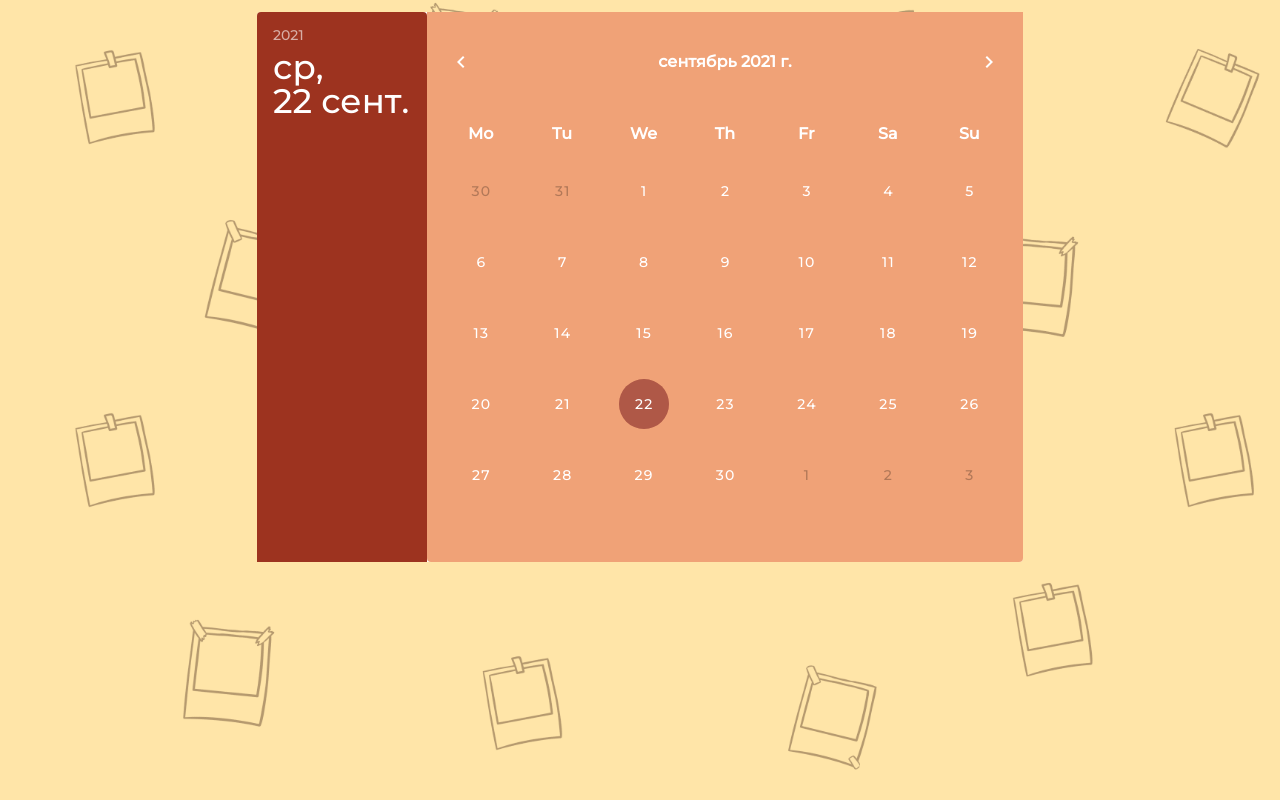
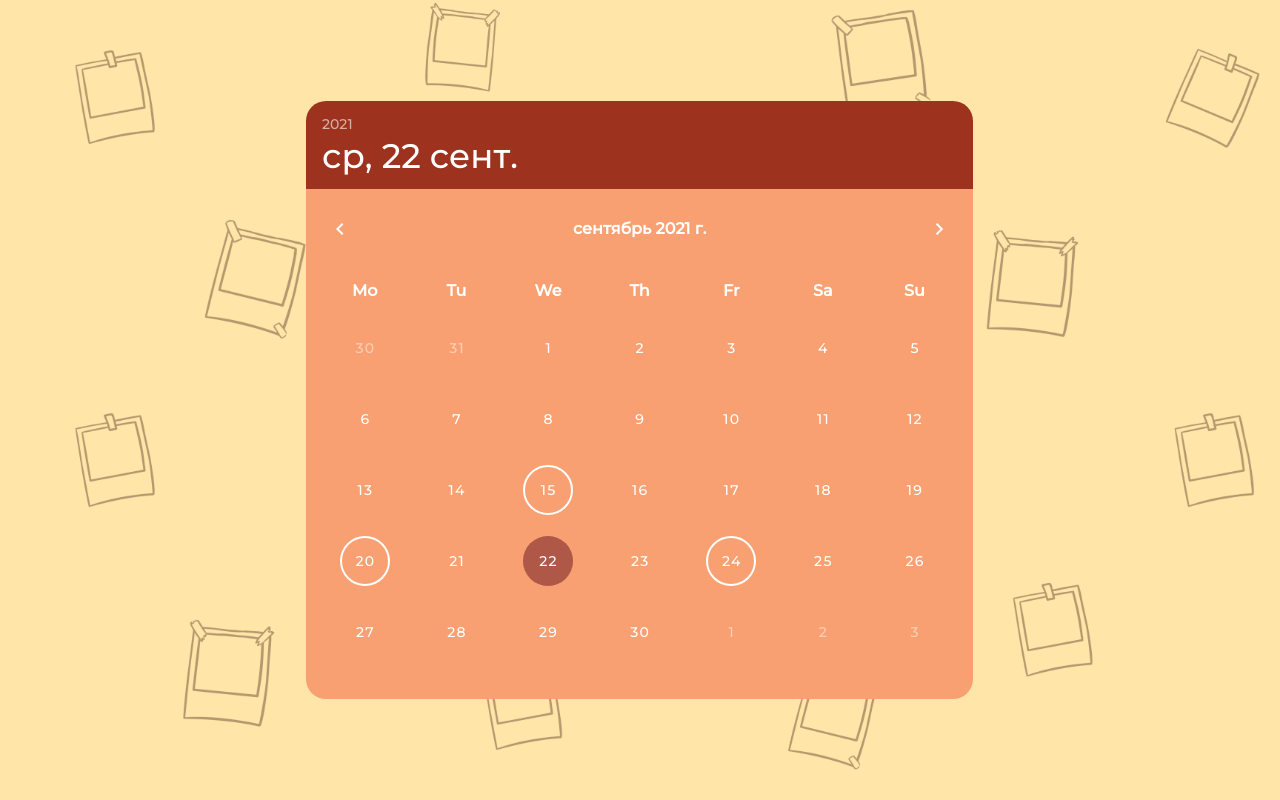
Before and after one commit to Andromeda-12/thread-of-life-vue, a Vue app: page /dashboard in a window 1280 px wide. Built offline with nearby package versions, Linux system fonts and the light colour scheme.

Commit message:
доделал календарь

```diff
--- a/src/components/EventCalendar.vue
+++ b/src/components/EventCalendar.vue
@@ -4,8 +4,9 @@
     class="calendar"
     locale="ru-ru"
     full-width
+    picker
+    :events="arrayEvents"
     show-adjacent-months
-    landscape
     :weekday-format="weekdayFormat"
     :first-day-of-week="1"
   ></v-date-picker>
@@ -21,6 +22,8 @@ export default {
       picker: new Date(Date.now() - new Date().getTimezoneOffset() * 60000)
         .toISOString()
         .substr(0, 10),
+      dates: ['2021-09-15', '2021-09-20', '2021-09-24'],
+      arrayEvents: ['2021-09-15', '2021-09-20', '2021-09-24'],
     }
   },
   methods: {
@@ -37,7 +40,7 @@ export default {
 }
 
 .v-date-picker-table {
-  height: 450px !important;
+  height: 430px !important;
 }
 
 .v-date-picker-table table {
@@ -51,7 +54,7 @@ export default {
 }
 
 .v-date-picker-header {
-  height: 100px;
+  height: 80px;
 }
 
 .v-date-picker-table th {
@@ -59,23 +62,81 @@ export default {
 }
 
 .v-application .primary {
-    background-color: #9d331f !important;
+  background-color: #9d331f !important;
 }
 
 .theme--light.v-picker__body {
-    background-color: #f0a277 !important;
+  background-color: #f8a071 !important;
 }
 
-.theme--light.v-date-picker-header .v-date-picker-header__value:not(.v-date-picker-header__value--disabled) button:not(:hover):not(:focus),
-.theme--light.v-date-picker-table th, .theme--light.v-date-picker-table .v-date-picker-table--date__week {
-    color: #fff !important;
+.theme--light.v-date-picker-header
+  .v-date-picker-header__value:not(.v-date-picker-header__value--disabled)
+  button:not(:hover):not(:focus),
+.theme--light.v-date-picker-table th,
+.theme--light.v-date-picker-table .v-date-picker-table--date__week {
+  color: #fff !important;
 }
 
 .v-application .accent {
-    background-color: #9d331f !important;
+  background-color: #9d331f !important;
 }
 
-/* .v-picker {
-    border-radius: 20px !important;
-} */
+.v-card > *:first-child:not(.v-btn):not(.v-chip):not(.v-avatar),
+.v-card > .v-card__progress + *:not(.v-btn):not(.v-chip):not(.v-avatar) {
+  border-radius: 20px 20px 0 0 !important;
+}
+
+.v-card > *:last-child:not(.v-btn):not(.v-chip):not(.v-avatar) {
+  border-bottom-left-radius: 20px !important;
+  border-bottom-right-radius: 20px !important;
+}
+
+.theme--light.v-card {
+  background-color: rgba(255, 255, 255, 0) !important;
+}
+
+.v-application .accent--text {
+  color: rgba(255, 255, 255, 0.651) !important;
+}
+
+/* //цвет года */
+.active.primary--text {
+  color: #9d331f !important;
+}
+
+.v-date-picker-table.v-date-picker-table--date.theme--light
+  > table
+  > tbody
+  > tr:nth-child(5)
+  > td:nth-child(2)
+  > button {
+  color: #fff !important;
+  border-color: #9d331f !important;
+}
+
+.theme--light.v-btn.v-btn--disabled {
+  color: rgba(255, 255, 255, 0.493) !important;
+}
+
+.v-date-picker-table--date .v-date-picker-table__events {
+  bottom: 0 !important;
+  border: 2px #fff solid !important;
+  border-radius: 50% !important;
+  height: 50px !important;
+  width: 50px !important;
+}
+
+/* // чтобы не было стандартных точек */
+.v-picker__body.theme--light
+  > div
+  > div.v-date-picker-table.v-date-picker-table--date.theme--light
+  > table
+  > tbody
+  > tr
+  > td
+  > button
+  > div.v-date-picker-table__events
+  > div {
+  display: none !important;
+}
 </style>
--- a/src/layouts/DefaultLayout.vue
+++ b/src/layouts/DefaultLayout.vue
@@ -1,5 +1,5 @@
 <template>
-  <v-container>
+  <v-container fill-height>
     <router-view />
   </v-container>
 </template>
--- a/src/views/Dashboard.vue
+++ b/src/views/Dashboard.vue
@@ -1,6 +1,6 @@
 <template>
   <v-row justify="center" align="center">
-    <v-col cols="8">
+    <v-col lg="7" md="8" sm="10" cols="12">
       <event-calendar></event-calendar>
     </v-col>
   </v-row>
```
